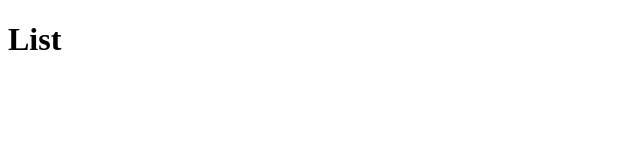
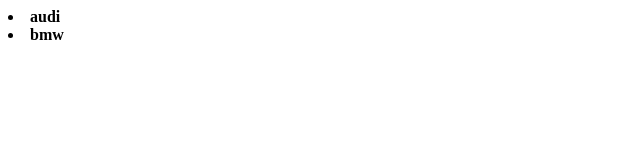
Before and after one commit to dannyelgjl/Redux, a React (Create React App) app: page /list in a window 1280 px wide. Shown: the top 160 px of the page, without its empty margins (0-640 px from the left). Built offline with nearby package versions, Linux system fonts and the light colour scheme.

Commit message:
feature: creating base store

```diff
--- a/package.json
+++ b/package.json
@@ -9,8 +9,10 @@
     "axios": "^0.21.1",
     "react": "^17.0.1",
     "react-dom": "^17.0.1",
+    "react-redux": "^7.2.2",
     "react-router-dom": "^5.2.0",
     "react-scripts": "4.0.3",
+    "redux": "^4.0.5",
     "web-vitals": "^1.0.1"
   },
   "scripts": {
--- a/src/pages/List/index.js
+++ b/src/pages/List/index.js
@@ -1,6 +1,17 @@
+// import {} from 'react';
+import { useSelector } from 'react-redux';
+
 const List = () => {
+  const cars = useSelector(state => state);
+
   return (
-    <h1>List</h1>
+    <div>
+      {cars.map(car => (
+        <li key={car.id}>
+          <strong>{car.name}</strong>
+        </li>
+      ))}
+    </div>
   );
 }
 
--- /dev/null
+++ b/src/store/index.js
@@ -0,0 +1,18 @@
+import { createStore } from 'redux';
+
+const INITIAL_STATE = [
+  {
+    id: 1,
+    name: 'audi'
+  },
+  {
+    id: 2,
+    name: 'bmw'
+  }
+]
+
+const reducer = (state = INITIAL_STATE, action) => {
+  return state;
+}
+
+export default createStore(reducer);
```
Also changed, not shown: src/App.js (+7 -4 lines), 1 other file (tests, documents, lock files or other folders).
